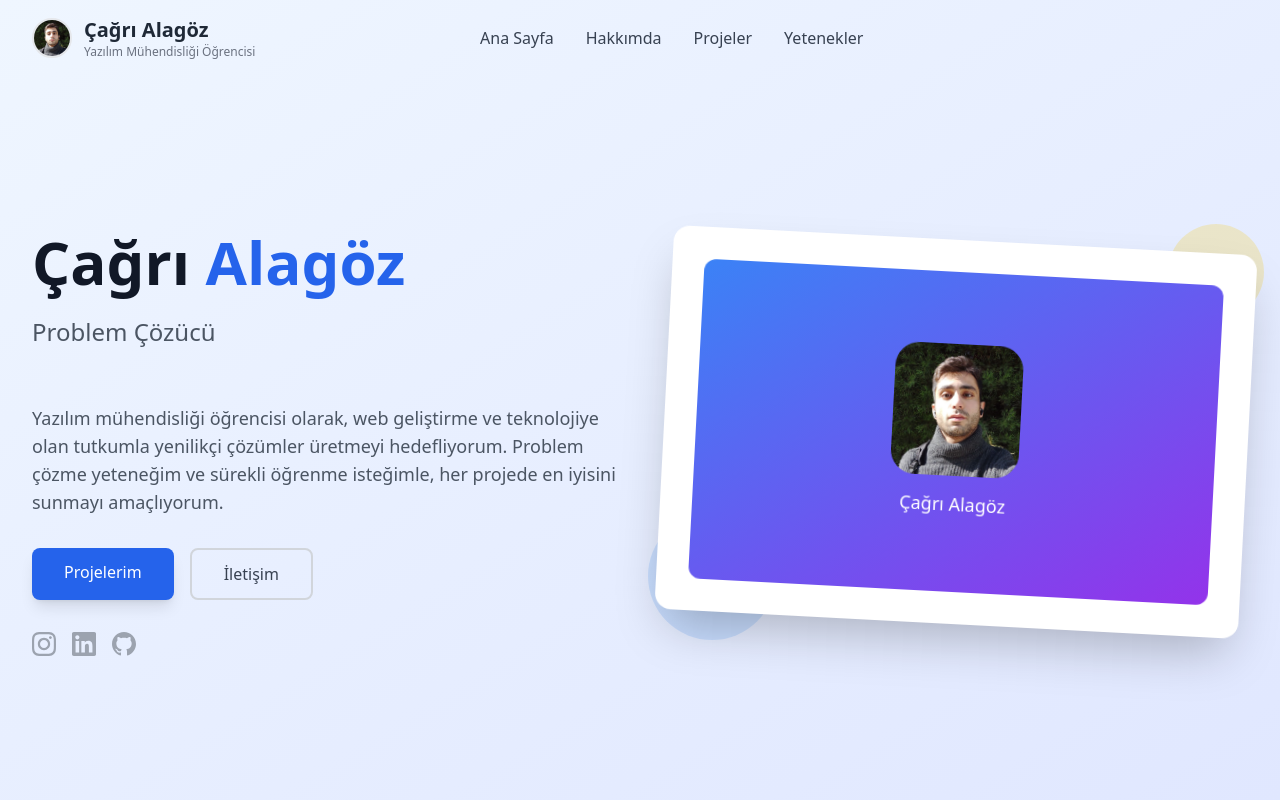
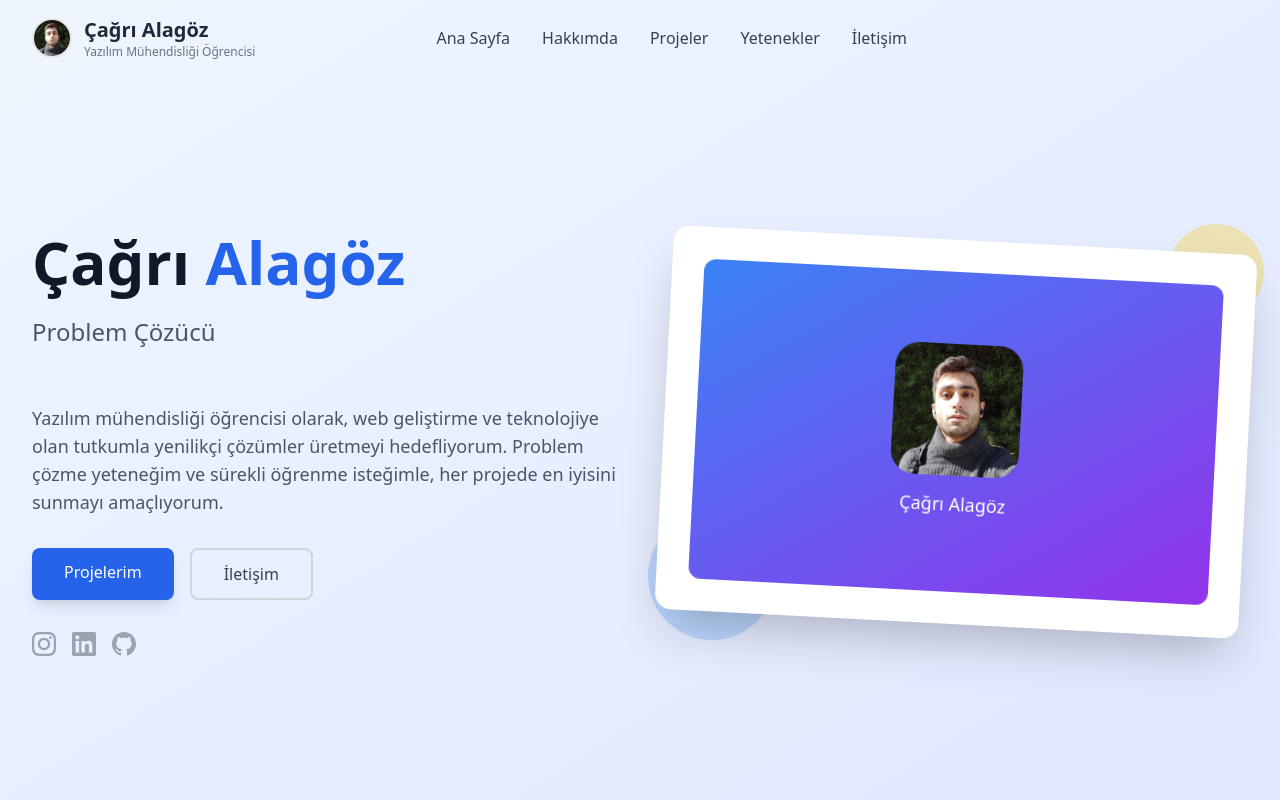
Before and after one commit to Cgri01/Portfolio, a React (Vite) app: page / in a window 1280 px wide. Shown: the top 800 px of the page. Built offline with nearby package versions, Linux system fonts and the light colour scheme.

Commit message:
Contact activated

```diff
--- a/package.json
+++ b/package.json
@@ -10,7 +10,7 @@
     "preview": "vite preview"
   },
   "dependencies": {
-    "emailjs-com": "^3.2.0",
+    "@emailjs/browser": "^4.4.1",
     "react": "^19.1.1",
     "react-dom": "^19.1.1"
   },
--- a/src/App.jsx
+++ b/src/App.jsx
@@ -46,7 +46,7 @@ function App() {
       <About />
       <Projects />
       <Skills />
-      {/* <Contact /> */}
+      <Contact />
     </div>
   );
 }
--- a/src/components/contact.jsx
+++ b/src/components/contact.jsx
@@ -1,6 +1,5 @@
 import { useState } from 'react';
-import emailjs from 'emailjs-com';
-
+import emailjs from '@emailjs/browser';
 const Contact = () => {
   const [formData, setFormData] = useState({
     name: '',
@@ -37,7 +36,7 @@ const Contact = () => {
     )
     .then((result) => {
       console.log('Email gönderildi:', result.text);
-      alert('Mesajınız gönderildi! En kısa sürede dönüş yapacağım.');
+      alert('Mesajınızı aldım! En kısa sürede dönüş yapacağım.');
 
       // Formu temizle
       setFormData({
--- a/src/components/navbar.jsx
+++ b/src/components/navbar.jsx
@@ -19,7 +19,7 @@ const Navbar = () => {
     { name: 'Hakkımda', href: '#about' },
     { name: 'Projeler', href: '#projects' },
     { name: 'Yetenekler', href: '#skills' },
-    // { name: 'İletişim', href: '#contact' },
+    { name: 'İletişim', href: '#contact' },
   ];
 
   return (
```
Also changed, not shown: 1 other file (tests, documents, lock files or other folders).
